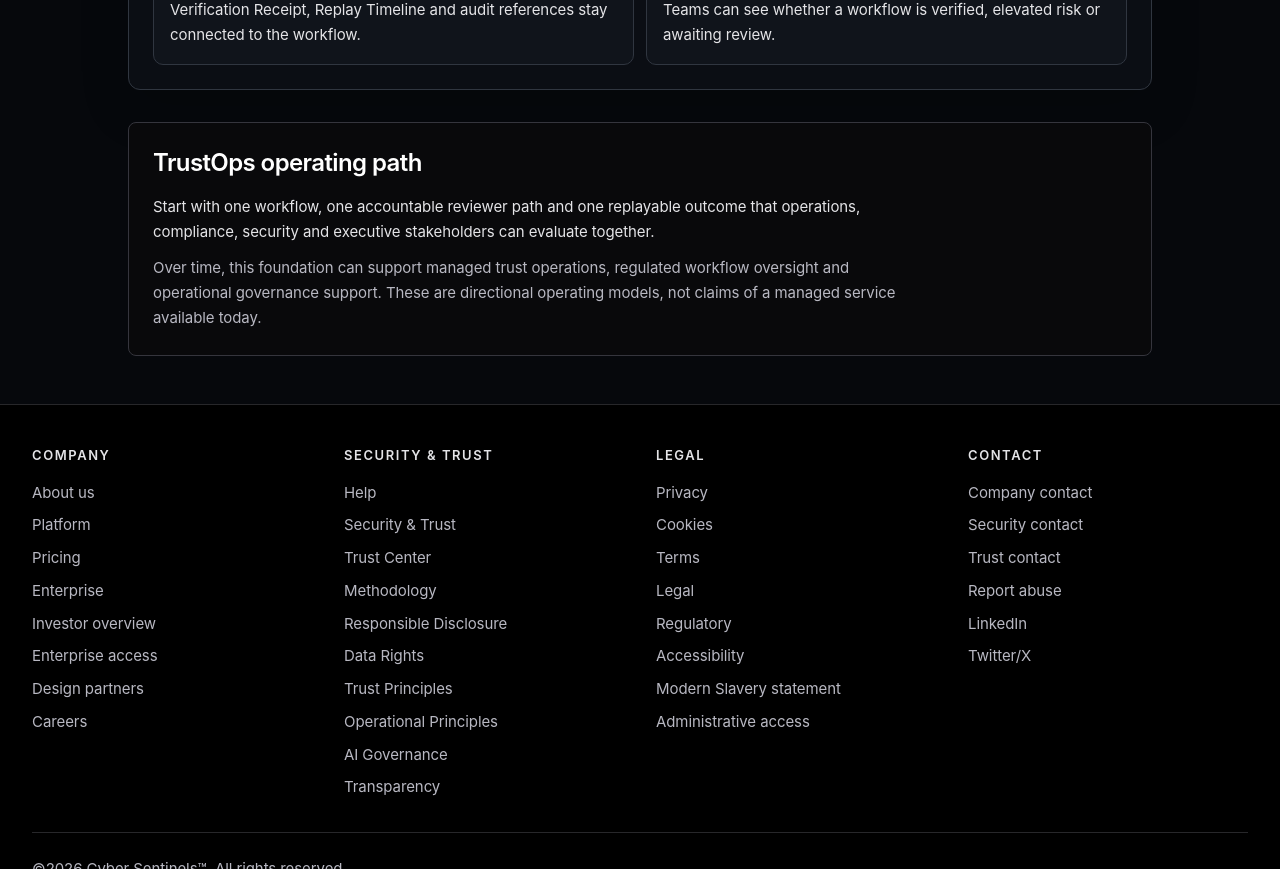
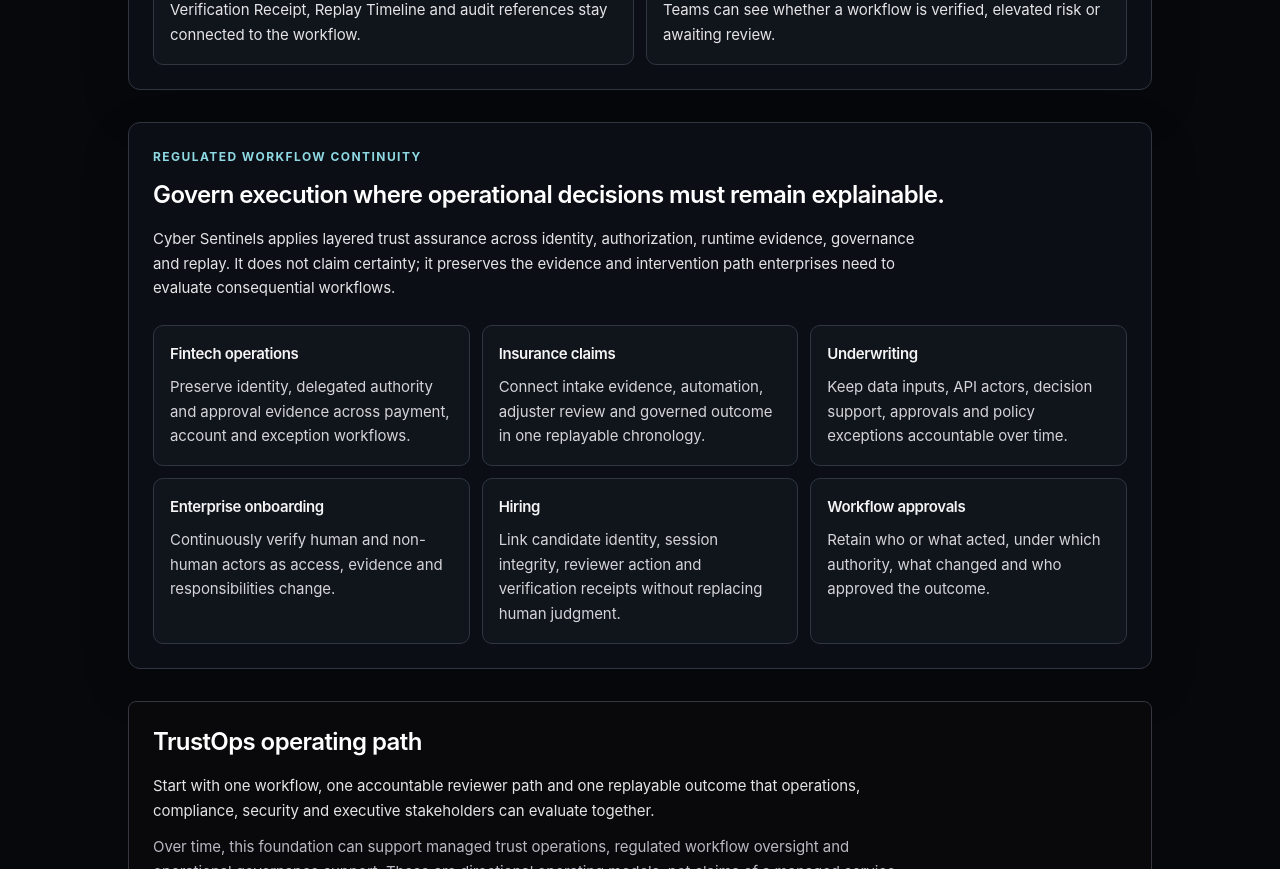
Before and after one commit to emeaexecutive/Cyber-Sentinels-V2, a Next.js app: page /enterprise in a window 1280 px wide. Shown: the part 1660-2529 px from the top of the page. Built offline with nearby package versions, Linux system fonts and the light colour scheme; no server answers.

Commit message:
Accelerate TrustOps positioning and AI-agent trust strategy

```diff
--- a/app/agents/page.tsx
+++ b/app/agents/page.tsx
@@ -32,6 +32,13 @@
   "Operational accountability",
 ];
 
+const runtimeControls = [
+  ["Runtime posture", "Current identity, authorization, policy, evidence and anomaly state remains visible without collapsing trust into a universal score."],
+  ["Delegated authority", "Every sensitive action can be evaluated against the scope, owner and approval path under which it was executed."],
+  ["Posture changes", "New evidence, context shifts and governance interventions produce explainable state transitions."],
+  ["Replay continuity", "Activity, authorization changes and review decisions remain one operational history after execution ends."],
+];
+
 export default function AgentsPage() {
   return (
     <main className="operational-shell min-h-screen px-6 py-12 text-white md:px-8">
@@ -41,7 +48,7 @@
             Governed operational identity
           </p>
           <h1 className="mt-4 max-w-4xl text-4xl font-semibold md:text-6xl">
-            AI Agent Identity
+            AI-Agent Runtime Trust
           </h1>
           <p className="mt-5 max-w-3xl text-sm leading-7 text-zinc-400">
             AI agents participate in operational workflows. Cyber Sentinels links
@@ -60,6 +67,21 @@
             provenance and ownership clarity while keeping humans and
             organizations responsible for outcomes.
           </p>
+        </section>
+
+        <section className="mt-8">
+          <p className="operational-eyebrow">Runtime trust operations</p>
+          <h2 className="mt-3 max-w-3xl text-2xl font-semibold">
+            See risk, authority and governance as execution unfolds.
+          </h2>
+          <div className="mt-5 grid gap-3 md:grid-cols-2 lg:grid-cols-4">
+            {runtimeControls.map(([title, copy]) => (
+              <article key={title} className="operational-card p-5">
+                <h3 className="font-semibold text-zinc-100">{title}</h3>
+                <p className="mt-3 text-sm leading-6 text-zinc-500">{copy}</p>
+              </article>
+            ))}
+          </div>
         </section>
 
         <section className="mt-8 grid gap-6 lg:grid-cols-[0.9fr_1.1fr]">
--- a/app/enterprise/page.tsx
+++ b/app/enterprise/page.tsx
@@ -2,7 +2,7 @@
 
 const trustControls = [
   ["Continuous Identity", "Human and machine identities retain verification freshness, context and accountable ownership after access begins."],
-  ["AI Agent Governance", "Agent purpose, permission scope, policy state and execution history stay reviewable."],
+  ["AI Agent and NHI Governance", "Agent, service-account and API-actor purpose, ownership, delegated scope and execution history stay reviewable."],
   ["Enterprise Authorization", "Authorization grants, changes and revocations remain connected to their authority and rationale."],
   ["Persistent Trust Posture", "Identity, workflow, evidence and governance state evolve without becoming a hidden universal score."],
   ["Governance Continuity", "High-impact changes route to named reviewers with ownership, chronology and recorded action."],
@@ -16,6 +16,15 @@
   ["Governance escalation events", "High-risk workflow changes can move into human review with ownership."],
   ["Evidence Chain attached", "Verification Receipt, Replay Timeline and audit references stay connected to the workflow."],
   ["Workflow authenticity status", "Teams can see whether a workflow is verified, elevated risk or awaiting review."],
+];
+
+const regulatedWorkflows = [
+  ["Fintech operations", "Preserve identity, delegated authority and approval evidence across payment, account and exception workflows."],
+  ["Insurance claims", "Connect intake evidence, automation, adjuster review and governed outcome in one replayable chronology."],
+  ["Underwriting", "Keep data inputs, API actors, decision support, approvals and policy exceptions accountable over time."],
+  ["Enterprise onboarding", "Continuously verify human and non-human actors as access, evidence and responsibilities change."],
+  ["Hiring", "Link candidate identity, session integrity, reviewer action and verification receipts without replacing human judgment."],
+  ["Workflow approvals", "Retain who or what acted, under which authority, what changed and who approved the outcome."],
 ];
 
 export default function EnterprisePage() {
@@ -86,6 +95,27 @@
           </div>
         </section>
 
+        <section className="operational-panel mt-8 p-6">
+          <p className="operational-eyebrow">Regulated workflow continuity</p>
+          <h2 className="mt-3 text-2xl font-semibold">
+            Govern execution where operational decisions must remain explainable.
+          </h2>
+          <p className="mt-4 max-w-3xl text-sm leading-7 text-zinc-300">
+            Cyber Sentinels applies layered trust assurance across identity,
+            authorization, runtime evidence, governance and replay. It does not
+            claim certainty; it preserves the evidence and intervention path
+            enterprises need to evaluate consequential workflows.
+          </p>
+          <div className="mt-6 grid gap-3 md:grid-cols-2 lg:grid-cols-3">
+            {regulatedWorkflows.map(([title, copy]) => (
+              <article key={title} className="operational-card p-4">
+                <h3 className="text-sm font-semibold text-zinc-100">{title}</h3>
+                <p className="mt-2 text-sm leading-6 text-zinc-400">{copy}</p>
+              </article>
+            ))}
+          </div>
+        </section>
+
         <section className="mt-8 rounded-lg border border-zinc-800 bg-zinc-950 p-6">
           <h2 className="text-2xl font-semibold">TrustOps operating path</h2>
           <p className="mt-4 max-w-3xl text-sm leading-7 text-zinc-300">
--- a/app/page.tsx
+++ b/app/page.tsx
@@ -18,7 +18,7 @@
 
 const workflowDomains = [
   ["Human identity", "Continuous verification and reviewable trust posture."],
-  ["AI agents", "Registered identity, bounded permissions and governed execution."],
+  ["AI agents and NHI", "Registered agents, service accounts and API actors retain ownership, bounded authority and governed execution."],
   ["Enterprise workflows", "Evidence continuity from entry through final outcome."],
   ["Authorization events", "Grants, changes and revocations retain accountable lineage."],
   ["Governance actions", "Review, escalation and intervention remain attached to operational history."],
@@ -122,6 +122,12 @@
               </article>
             ))}
           </div>
+          <p className="mt-7 max-w-4xl text-sm leading-7 text-zinc-400">
+            Apply the same continuity model to claims, underwriting, customer
+            onboarding, hiring and high-impact workflow approvals: verify the
+            actor, preserve delegated authority, govern execution and retain the
+            operational chronology behind the decision.
+          </p>
         </div>
       </section>
 
--- a/app/trust-center/page.tsx
+++ b/app/trust-center/page.tsx
@@ -118,9 +118,14 @@
                 Trust changes. Cyber Sentinels shows why.
               </h1>
               <p className="mt-4 max-w-3xl text-sm leading-7 text-zinc-400">
-                TrustOps connects human and agent identity, workflow verification,
-                Authorization Lineage, operational evidence, Governance Review
-                and final outcome.
+                TrustOps connects human and non-human identity, runtime posture,
+                workflow verification, Authorization Lineage, operational
+                evidence, Governance Review and final outcome.
+              </p>
+              <p className="mt-3 max-w-3xl text-sm leading-7 text-zinc-500">
+                Continuous verification shows what changed now. Replay preserves
+                the governed operational memory of how it changed across people,
+                AI agents, service accounts and API actors.
               </p>
             </div>
             <State value={snapshot.badge} />
--- a/app/trust-posture/page.tsx
+++ b/app/trust-posture/page.tsx
@@ -5,6 +5,8 @@
   ["Identity continuity", "Verification freshness and context remain visible as a subject moves through enterprise workflows."],
   ["Authorization continuity", "Permission changes and revocations remain connected to the authority and evidence behind them."],
   ["Governance continuity", "Human decisions, interventions and pending actions remain visible over time."],
+  ["Runtime risk visibility", "Anomalies, evidence gaps and context shifts remain visible while an agent or workflow is executing."],
+  ["Replay continuity", "Prior posture, authorization and governance changes remain available as operational memory."],
 ];
 
 export default function PublicTrustPosturePage() {
@@ -21,7 +23,9 @@
           <p className="mt-5 max-w-3xl text-sm leading-7 text-zinc-300">
             Trust posture connects continuous identity, agent activity, authorization
             changes, workflow evidence and governance review into a current operational
-            state. The public view explains the model; live posture data stays protected.
+            state. Layered trust assurance continuously evaluates what changed
+            without presenting probabilistic signals as certainty. The public
+            view explains the model; live posture data stays protected.
           </p>
         </section>
 
```
Also changed, not shown: app/verification-replay/page.tsx (+6 -4 lines), components/access-governance-center.tsx (+7 -4 lines), 2 other files (tests, documents, lock files or other folders).
